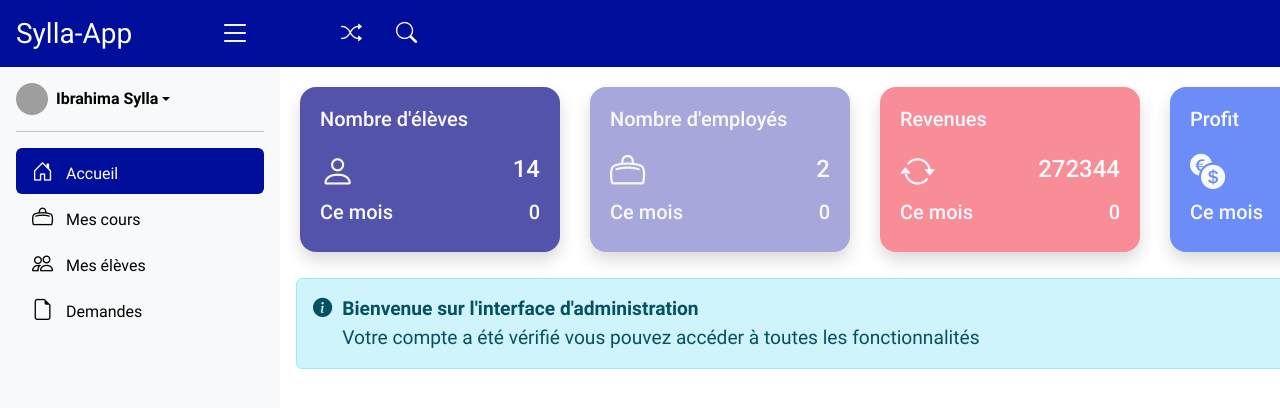
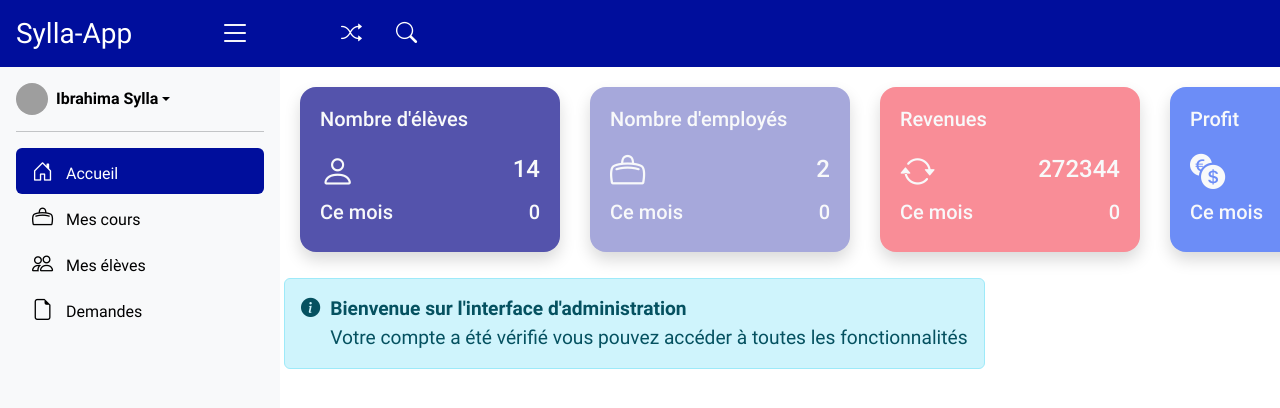
Before and after one commit to isyll/fil-rouge-snt, an Angular app in the folder webapp/: page / in a window 1280 px wide. Shown: the top 408 px of the page. Built offline with nearby package versions, Linux system fonts and the light colour scheme; grey boxes are pictures that could not be loaded.

Commit message:
réorganisation de l'affichage de la page d'accueil

```diff
--- a/webapp/src/app/modules/accueil/page/accueil.component.html
+++ b/webapp/src/app/modules/accueil/page/accueil.component.html
@@ -1,4 +1,4 @@
-<div class="d-flex justify-content-between">
+<div class="d-flex">
   <accueil-info-card
     *ngFor="let item of infoCards"
     [bg]="item.color"
@@ -9,8 +9,9 @@
     [lastData]="item.last.data"
   ></accueil-info-card>
 </div>
+<div class="row">
   <div
-  class="alert alert-info d-flex w-auto m-3 pb-0"
+    class="col-4 alert alert-info d-flex w-auto m-3 pb-0"
     style="gap: 10px; margin: 10px; font-size: 1.2em"
     role="alert"
   >
@@ -23,3 +24,4 @@
       </p>
     </div>
   </div>
+</div>
```
Lines whose indentation alone changed are shown as unchanged.
